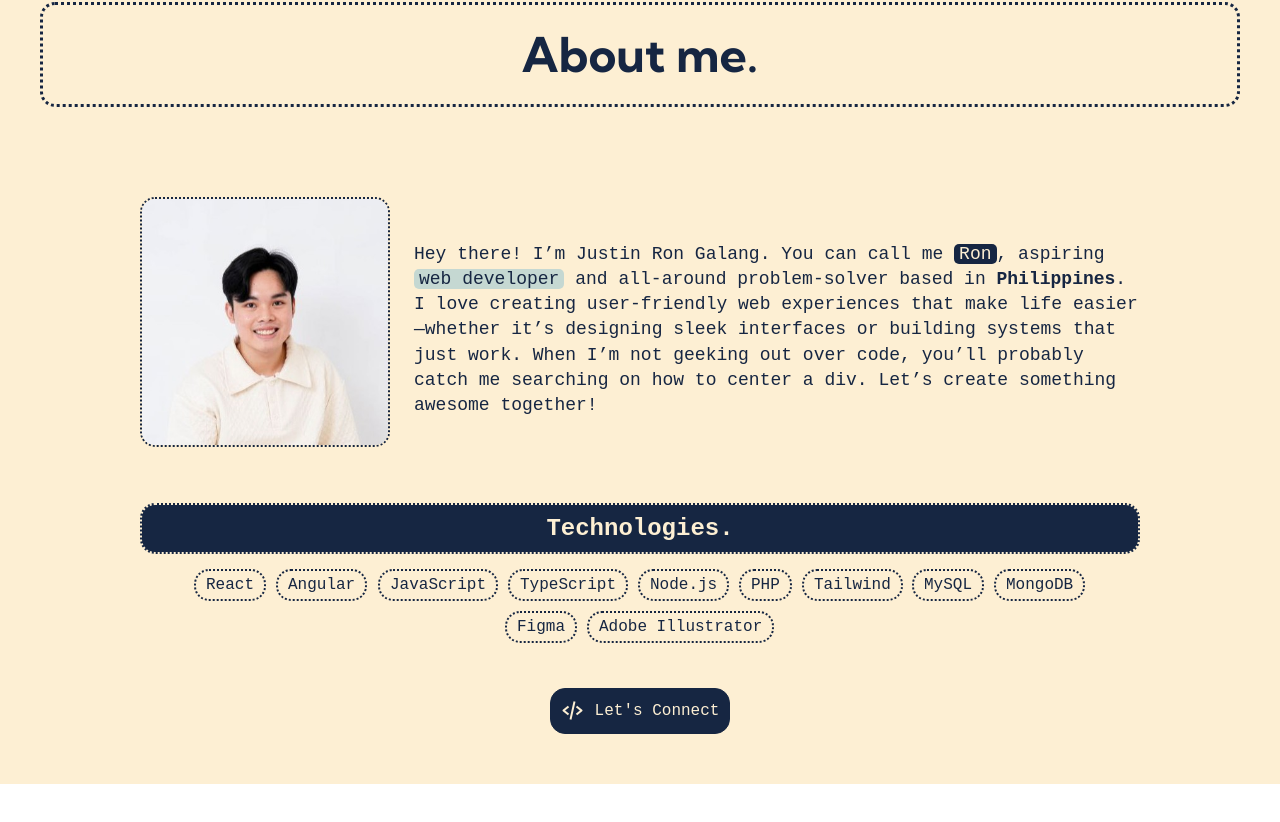
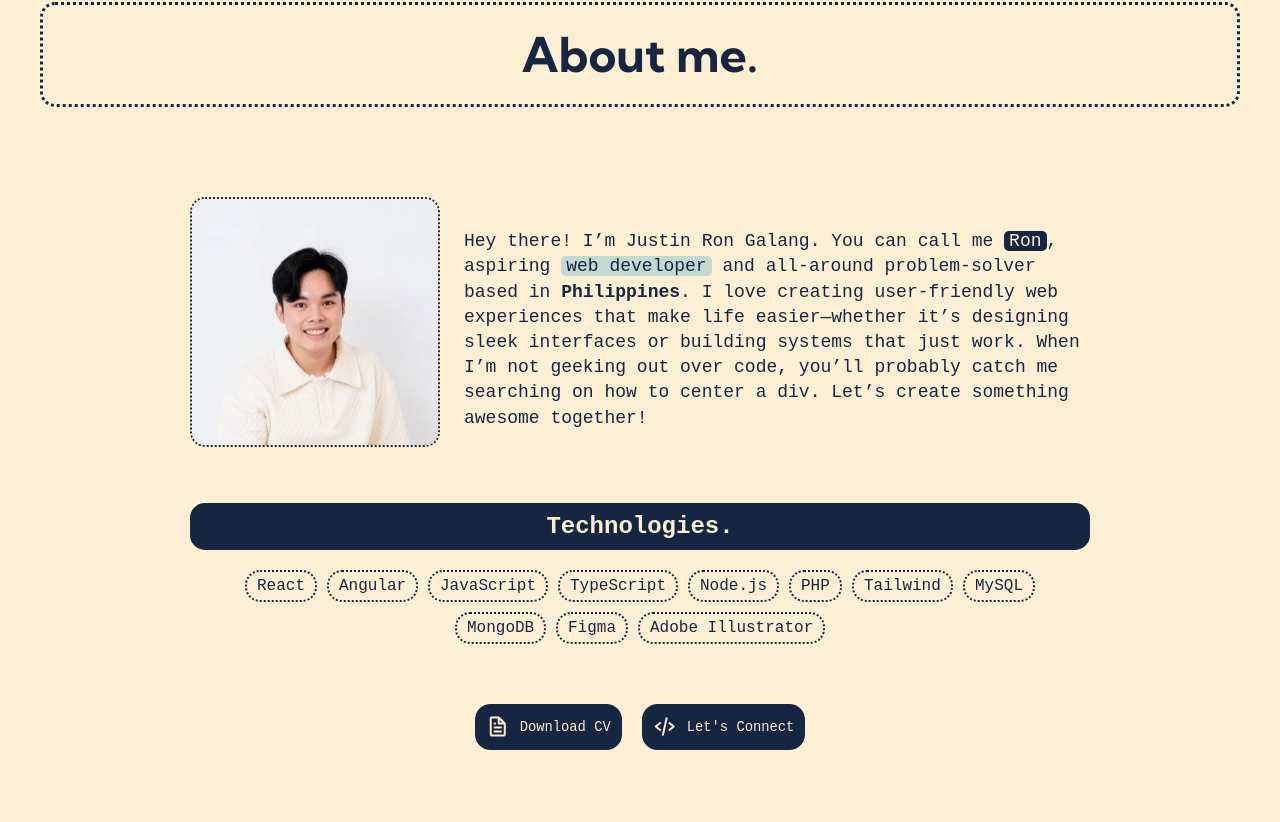
Before and after one commit to justinron31/PortofioNew, a React (Vite) app in the folder webportfolio/: page / in a window 1280 px wide. Shown: the part 1638-2460 px from the top of the page. Before the commit the page ends 2422 px from the top, so only its background shows below. Built offline with nearby package versions, Linux system fonts and the light colour scheme; a web font is replaced by a local one.

Commit message:
added "download CV" Features

```diff
--- a/webportfolio/src/App.css
+++ b/webportfolio/src/App.css
@@ -304,7 +304,7 @@ section {
   justify-content: center;
   align-items: center;
   padding:50px;
-  max-width: 1100px;
+  max-width: 1000px;
   align-self: center;
 }
 
@@ -380,7 +380,8 @@ font-size: clamp(0.9375rem, 0.875rem + 0.3125vw, 1.25rem);
   display: flex;
   justify-content: center;
   align-items: center;
-  margin-top: 30px;
+  margin:40px 0 40px 0;
+  gap:20px;
 }
 
 
@@ -388,6 +389,11 @@ font-size: clamp(0.9375rem, 0.875rem + 0.3125vw, 1.25rem);
  text-decoration: none;
 }
 
+
+.bottom-contact p{
+  font-size: 0.75rem;
+font-size: clamp(0.75rem, 0.7125rem + 0.1875vw, 0.9375rem);
+}
 
 
 
@@ -404,7 +410,7 @@ font-size: clamp(0.9375rem, 0.875rem + 0.3125vw, 1.25rem);
 }
 
 .techstack-container{
-  border: 2px dotted var(--light);
+
   border-radius: 15px;
   display: flex;
   flex-direction: column;
@@ -423,7 +429,7 @@ font-size: clamp(0.9375rem, 0.875rem + 0.3125vw, 1.25rem);
 display: flex;
 justify-content: center;
 align-items: center;
-margin: 15px;
+margin: 20px;
 gap:10px;
 flex-wrap: wrap
 }
@@ -433,6 +439,7 @@ flex-wrap: wrap
   border: 2px dotted var(--dark);
   border-radius: 15px;
   text-wrap: nowrap;
+
 }
 
 
--- a/webportfolio/src/components/InfoCard.jsx
+++ b/webportfolio/src/components/InfoCard.jsx
@@ -1,10 +1,31 @@
 import useScrollWatcher from "../hooks/useScrollWatcher";
 import Me from "../assets/me.jpg";
+import CV from "../assets/files/Resume_Galang_WD.pdf";
 import AOS from "aos";
+import { useState } from "react";
 
 function InfoCard() {
   AOS.init();
   useScrollWatcher();
+
+  const [animateHello, setAnimateHello] = useState(false);
+
+  // Function to handle the "Let's Connect" click
+  const handleConnectClick = (e) => {
+    e.preventDefault(); // Prevent default behavior of the anchor tag
+    const infoSection = document.getElementById("info-section");
+
+    // Scroll to the info section
+    infoSection.scrollIntoView({ behavior: "smooth" });
+
+    // Trigger the animation on "Say Hello!" text
+    setAnimateHello(true);
+
+    // Reset animation class after the animation duration (1 second)
+    setTimeout(() => {
+      setAnimateHello(false);
+    }, 1000); // Duration of the animation
+  };
 
   return (
     <>
@@ -78,10 +99,18 @@ function InfoCard() {
                   </div>
                 </a>
                 <a href="mailto:justingalangzxc31@gmail.com">
-                  <div className="icon">
-                    <i className="bx bxs-envelope"></i>
-                    <p>Say Hello!</p>
-                    <div className="tooltip slide-down">Let&apos;s Connect</div>
+                  <div
+                    className={
+                      animateHello ? "animate__animated animate__swing" : ""
+                    }
+                  >
+                    <div className="icon">
+                      <i className="bx bxs-envelope"></i>
+                      <p>Say Hello!</p>
+                      <div className="tooltip slide-down">
+                        Let&apos;s Connect
+                      </div>
+                    </div>
                   </div>
                 </a>
               </div>
@@ -182,7 +211,14 @@ function InfoCard() {
             </div>
 
             <div data-aos="fade-up" className="bottom-contact">
-              <a href="#info-section">
+              <a href={CV} download>
+                <div className="bottom-icon">
+                  <i className="bx bx-file"></i>
+                  <p>Download CV</p>
+                </div>
+              </a>
+
+              <a href="#info-section" onClick={handleConnectClick}>
                 <div className="bottom-icon">
                   <i className="bx bx-code-alt"></i>
                   <p>Let&apos;s Connect</p>
```
Also changed, not shown: 1 other file (tests, documents, lock files or other folders).
